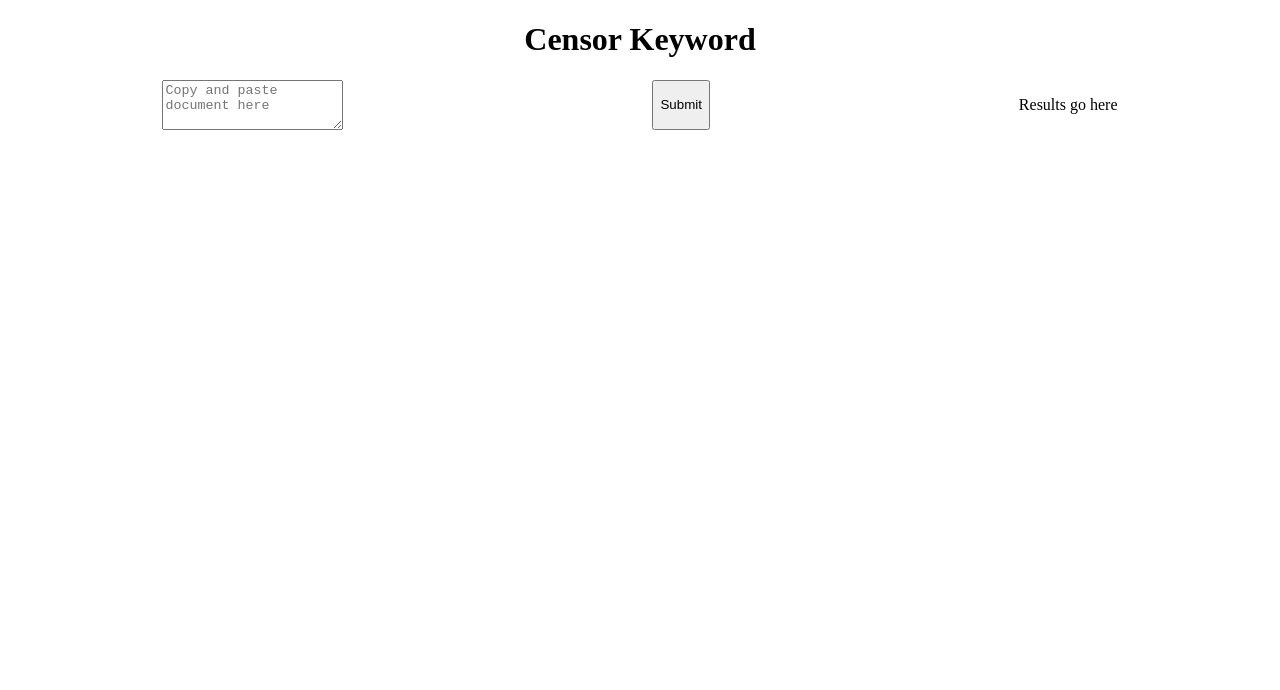
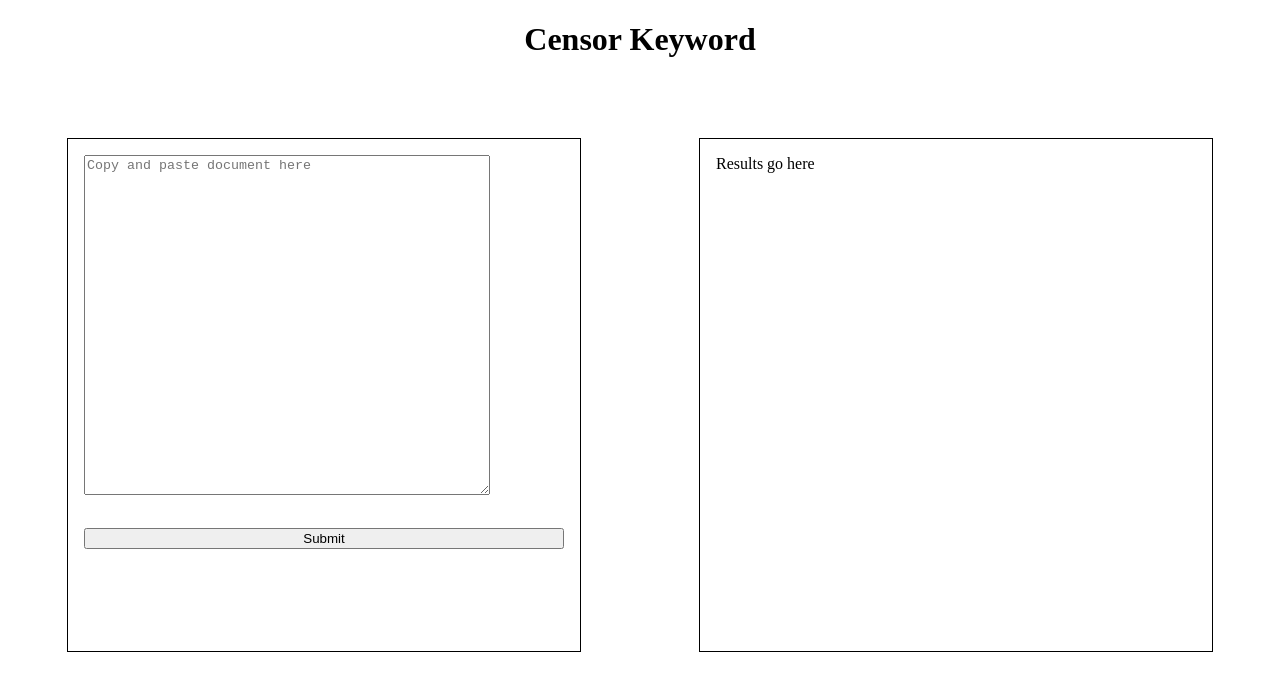
Before and after one commit to thaomonster/censor-keywords, an Angular app: page / in a window 1280 px wide. Shown: the top 690 px of the page. Built offline with nearby package versions, Linux system fonts and the light colour scheme.

Commit message:
Add border & spacing

```diff
--- a/src/app/app.component.html
+++ b/src/app/app.component.html
@@ -2,7 +2,11 @@
   <h1>Censor Keyword</h1>
 </header>
 <main>
-  <textarea type ='text' placeholder='Copy and paste document here'></textarea>
-  <button>Submit</button>
-  <p>Results go here</p>
+  <div>
+    <textarea type ='text' placeholder='Copy and paste document here'></textarea>
+    <button>Submit</button>
+  </div>
+  <div>
+    Results go here
+  </div>
 </main>
--- a/src/app/app.component.scss
+++ b/src/app/app.component.scss
@@ -1,3 +1,12 @@
+div {
+  display: flex;
+  flex-direction: column;
+  border: 0.1em solid black;
+  padding: 1em;
+  width: 30em;
+  height: 30em;
+}
+
 header {
   text-align: center;
 }
@@ -5,4 +14,11 @@ header {
 main {
   display: flex;
   justify-content: space-around;
+  margin-top: 5em;
 }
+
+textarea {
+  width: 30em;
+  height: 25em;
+  margin-bottom: 2.5em;
+}
```
